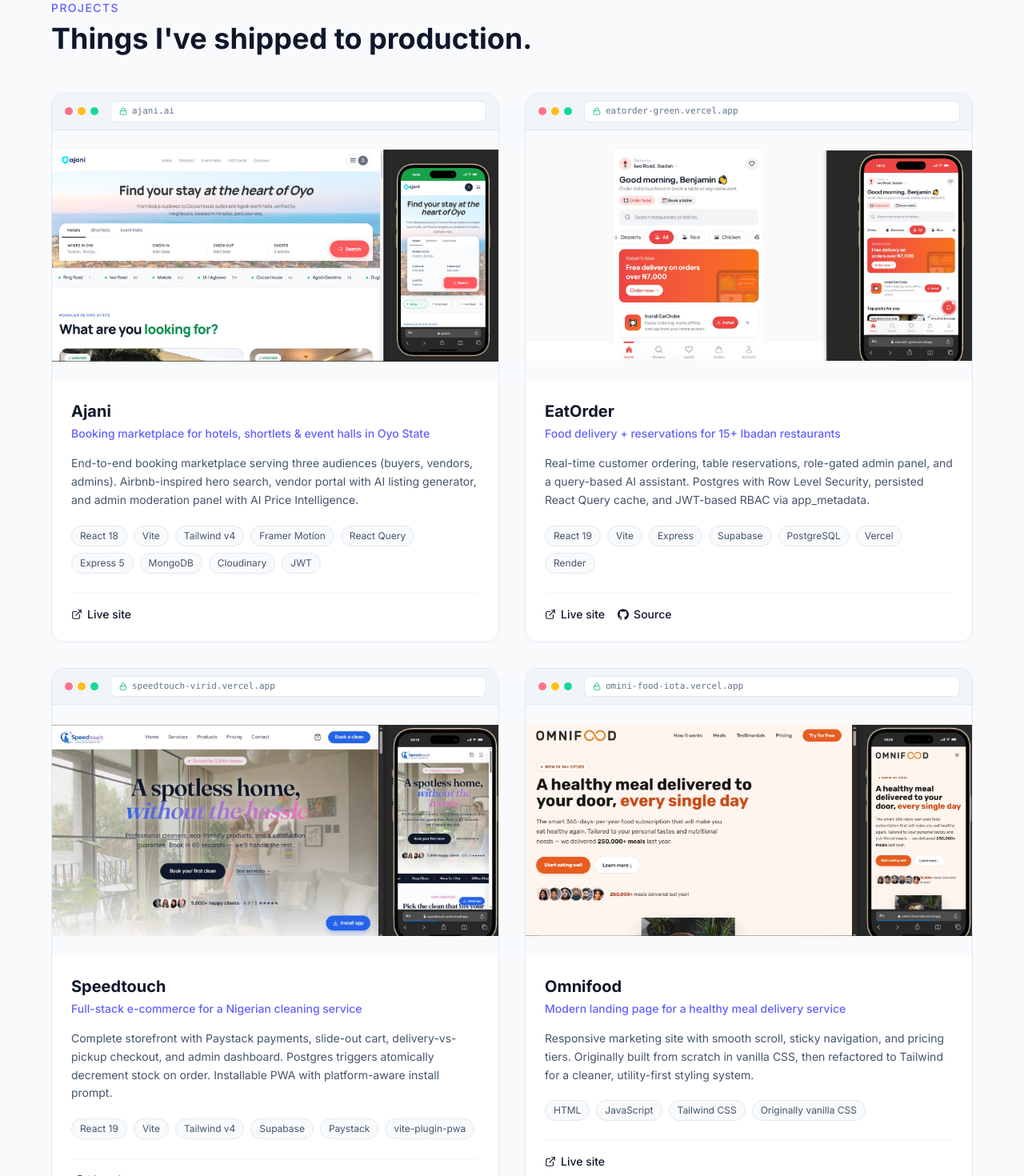
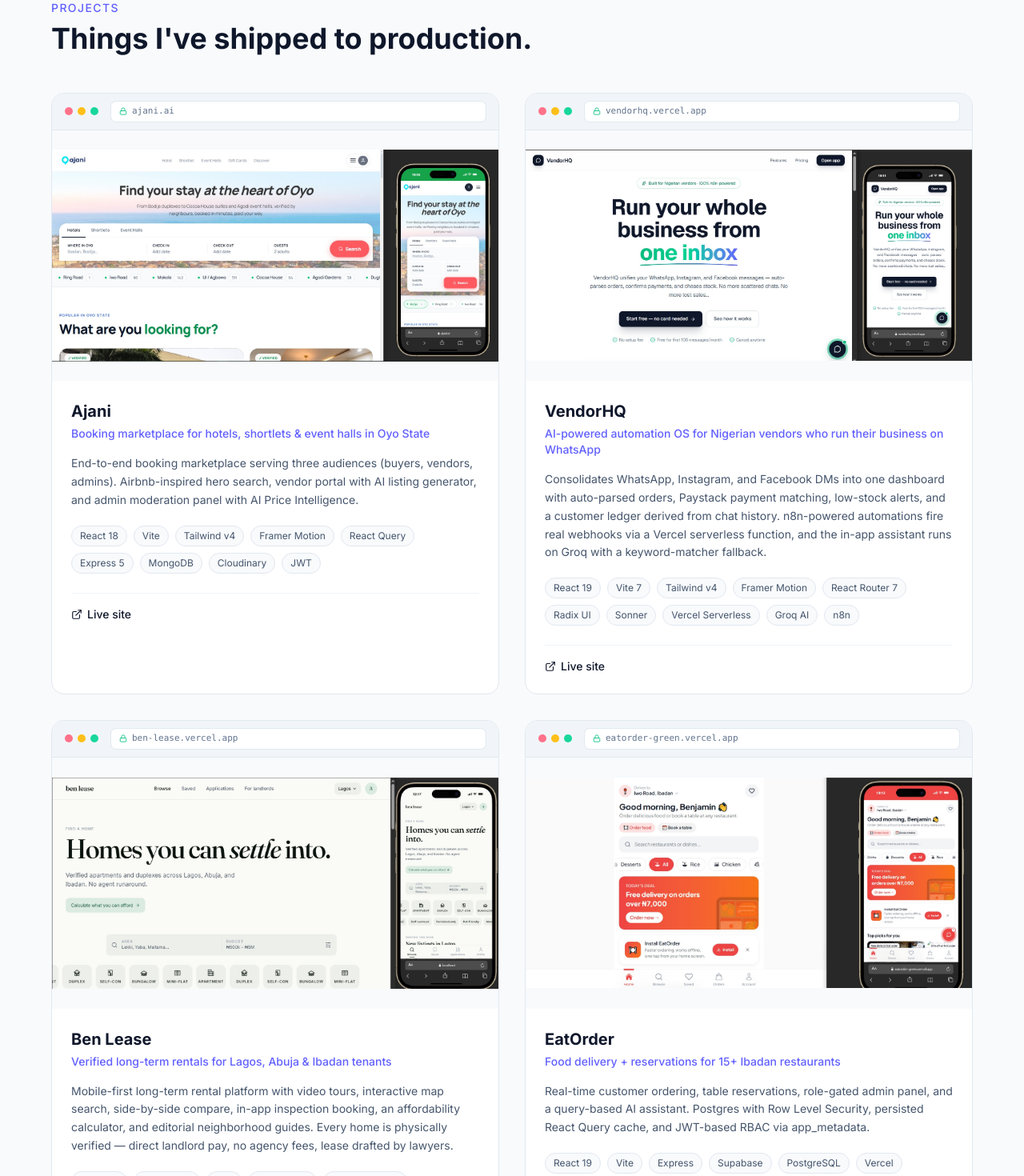
Before and after one commit to ola-ben/portfolio, a React (Vite) app: page / in a window 1280 px wide. Shown: the part 1540-3010 px from the top of the page at 80% size. Built offline with nearby package versions, Linux system fonts and the light colour scheme.

Commit message:
cv updated

```diff
--- a/src/data/projects.js
+++ b/src/data/projects.js
@@ -1,4 +1,6 @@
 import ajaniImage from '../assets/ajaniai.jpeg'
+import vendorhqImage from '../assets/vendorhq.jpeg'
+import benleaseImage from '../assets/benlease.jpeg'
 import eatorderImage from '../assets/eatorder.jpeg'
 import speedtouchImage from '../assets/speedtouch.jpeg'
 import omnifoodImage from '../assets/omnifood.jpeg'
@@ -13,6 +15,26 @@
     live: 'https://ajani.ai',
     github: null,
     image: ajaniImage,
+  },
+  {
+    name: 'VendorHQ',
+    tagline: 'AI-powered automation OS for Nigerian vendors who run their business on WhatsApp',
+    description:
+      'Consolidates WhatsApp, Instagram, and Facebook DMs into one dashboard with auto-parsed orders, Paystack payment matching, low-stock alerts, and a customer ledger derived from chat history. n8n-powered automations fire real webhooks via a Vercel serverless function, and the in-app assistant runs on Groq with a keyword-matcher fallback.',
+    stack: ['React 19', 'Vite 7', 'Tailwind v4', 'Framer Motion', 'React Router 7', 'Radix UI', 'Sonner', 'Vercel Serverless', 'Groq AI', 'n8n'],
+    live: 'https://vendorhq.vercel.app',
+    github: null,
+    image: vendorhqImage,
+  },
+  {
+    name: 'Ben Lease',
+    tagline: 'Verified long-term rentals for Lagos, Abuja & Ibadan tenants',
+    description:
+      'Mobile-first long-term rental platform with video tours, interactive map search, side-by-side compare, in-app inspection booking, an affordability calculator, and editorial neighborhood guides. Every home is physically verified — direct landlord pay, no agency fees, lease drafted by lawyers.',
+    stack: ['React 18', 'TypeScript', 'Vite', 'Tailwind v3', 'Framer Motion', 'React Router 6', 'Leaflet', 'Vercel'],
+    live: 'https://ben-lease.vercel.app',
+    github: 'https://github.com/ola-ben/ben-lease',
+    image: benleaseImage,
   },
   {
     name: 'EatOrder',
--- a/src/data/socials.js
+++ b/src/data/socials.js
@@ -6,7 +6,7 @@
 
 export const socials = [
   { label: 'GitHub', href: 'https://github.com/ola-ben', Icon: GithubIcon },
-  { label: 'LinkedIn', href: null, Icon: LinkedinIcon },
+  { label: 'LinkedIn', href: 'https://www.linkedin.com/in/oladimeji-benjamin-olaoluwa-07481a409', Icon: LinkedinIcon },
   { label: 'X / Twitter', href: null, Icon: XIcon },
   { label: 'Email', href: 'mailto:benjaminsolaben@gmail.com', Icon: Mail },
 ]
```
Also changed, not shown: src/assets/benlease.jpeg (added), src/assets/vendorhq.jpeg (renamed from src/assets/newvendorhq.jpeg).
